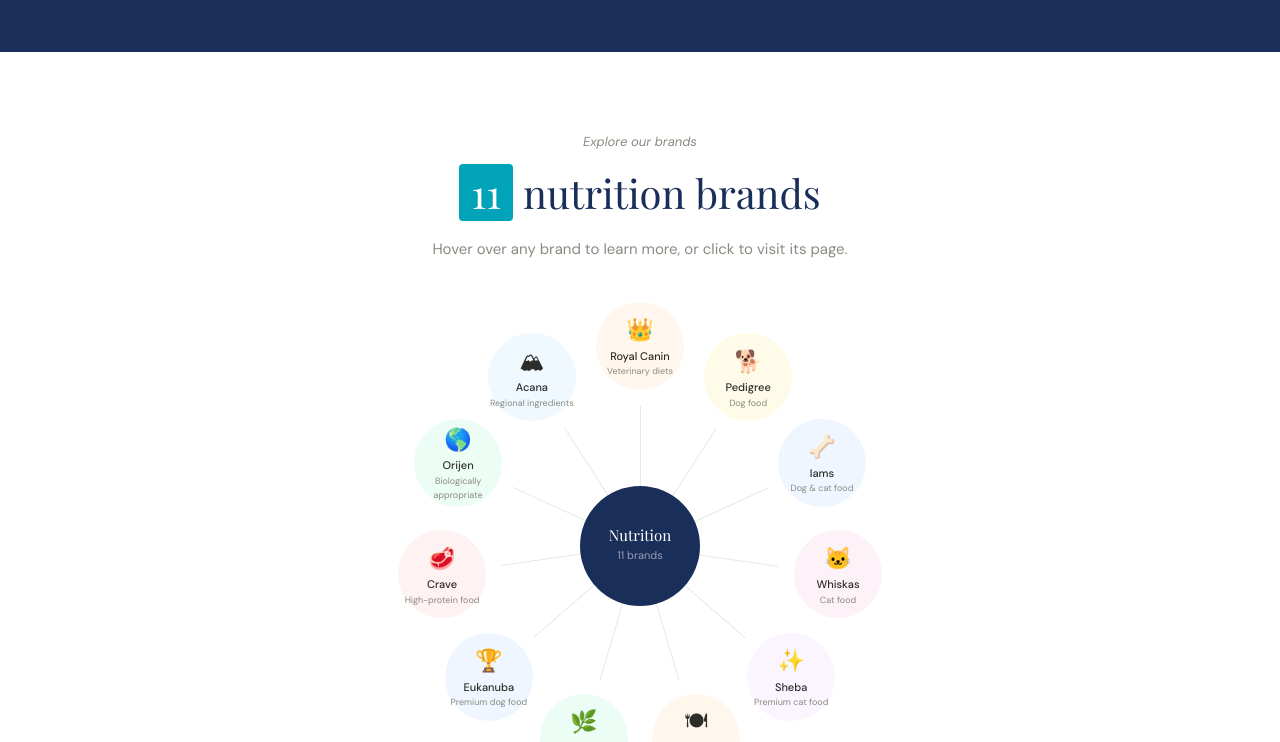
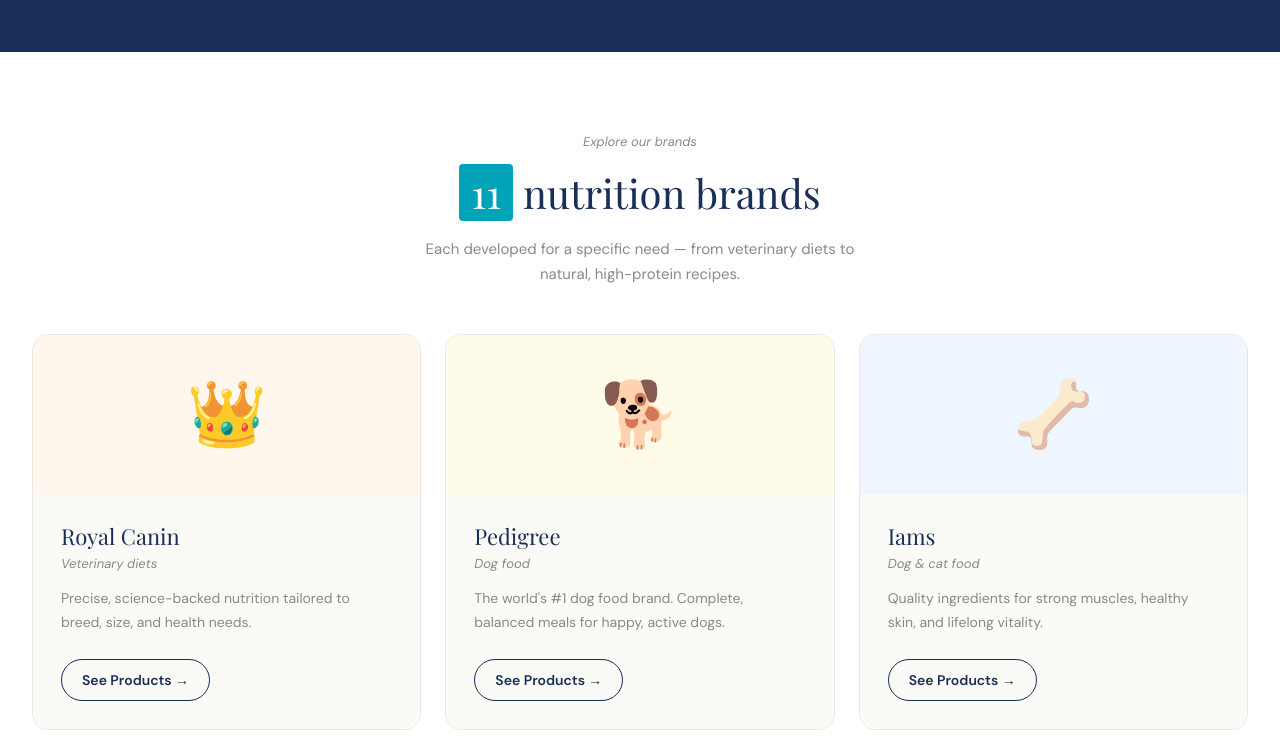
Before and after one commit to mparisi79/mypetfam, a Next.js app: page /nutrition in a window 1280 px wide. Shown: the part 440-1182 px from the top of the page. Built offline with nearby package versions, Linux system fonts and the light colour scheme.

Commit message:
Update page.tsx

```diff
--- a/app/nutrition/page.tsx
+++ b/app/nutrition/page.tsx
@@ -1,7 +1,7 @@
 import Link from 'next/link'
 import Image from 'next/image'
 import type { Metadata } from 'next'
-import NutritionWheel from '@/components/NutritionWheel'
+import { NUTRITION_BRANDS } from '@/lib/constants'
 
 export const metadata: Metadata = {
   title: 'Nutrition — MyPetfam',
@@ -66,19 +66,52 @@ export default function NutritionPage() {
         </div>
       </section>
 
-      {/* Brand Wheel */}
+      {/* Brand cards */}
       <section className="bg-white py-20">
         <div className="max-w-7xl mx-auto px-8">
-          <div className="text-center mb-6">
+          <div className="text-center mb-12">
             <span className="block text-[13px] italic mb-2" style={{ color: 'var(--gray-500)' }}>Explore our brands</span>
             <h2 className="font-serif text-[40px]" style={{ color: 'var(--navy)' }}>
               <span className="rounded px-3 py-0.5 text-white" style={{ background: 'var(--teal)' }}>11</span>{' '}nutrition brands
             </h2>
             <p className="text-[15px] mt-3 mx-auto leading-relaxed" style={{ color: 'var(--gray-500)', maxWidth: 480 }}>
-              Hover over any brand to learn more, or click to visit its page.
+              Each developed for a specific need — from veterinary diets to natural, high-protein recipes.
             </p>
           </div>
-          <NutritionWheel />
+          <div className="grid grid-cols-1 md:grid-cols-2 lg:grid-cols-3 gap-6">
+            {NUTRITION_BRANDS.map((brand) => (
+              <div
+                key={brand.slug}
+                className="rounded-2xl overflow-hidden border transition-all hover:shadow-2xl hover:-translate-y-0.5 flex flex-col"
+                style={{ borderColor: 'var(--gray-200)' }}
+              >
+                <div
+                  className="flex items-center justify-center"
+                  style={{ background: brand.bg, height: 160 }}
+                >
+                  <span className="text-[64px]" role="img" aria-label={brand.name}>{brand.icon}</span>
+                </div>
+                <div className="flex flex-col flex-1 p-7" style={{ background: 'var(--cream)' }}>
+                  <h3 className="font-serif text-[22px] mb-1 leading-tight" style={{ color: 'var(--navy)' }}>
+                    {brand.name}
+                  </h3>
+                  <p className="text-[13px] italic mb-3" style={{ color: 'var(--gray-500)' }}>
+                    {brand.type}
+                  </p>
+                  <p className="text-[14px] leading-[1.7] mb-6 flex-1" style={{ color: 'var(--gray-500)' }}>
+                    {brand.desc}
+                  </p>
+                  <Link
+                    href={`/nutrition/${brand.slug}`}
+                    className="inline-flex items-center gap-2 text-sm font-semibold border-[1.5px] px-5 py-2.5 rounded-full transition-all hover:bg-[var(--navy)] hover:text-white w-fit"
+                    style={{ color: 'var(--navy)', borderColor: 'var(--navy)' }}
+                  >
+                    See Products →
+                  </Link>
+                </div>
+              </div>
+            ))}
+          </div>
         </div>
       </section>
 
```
